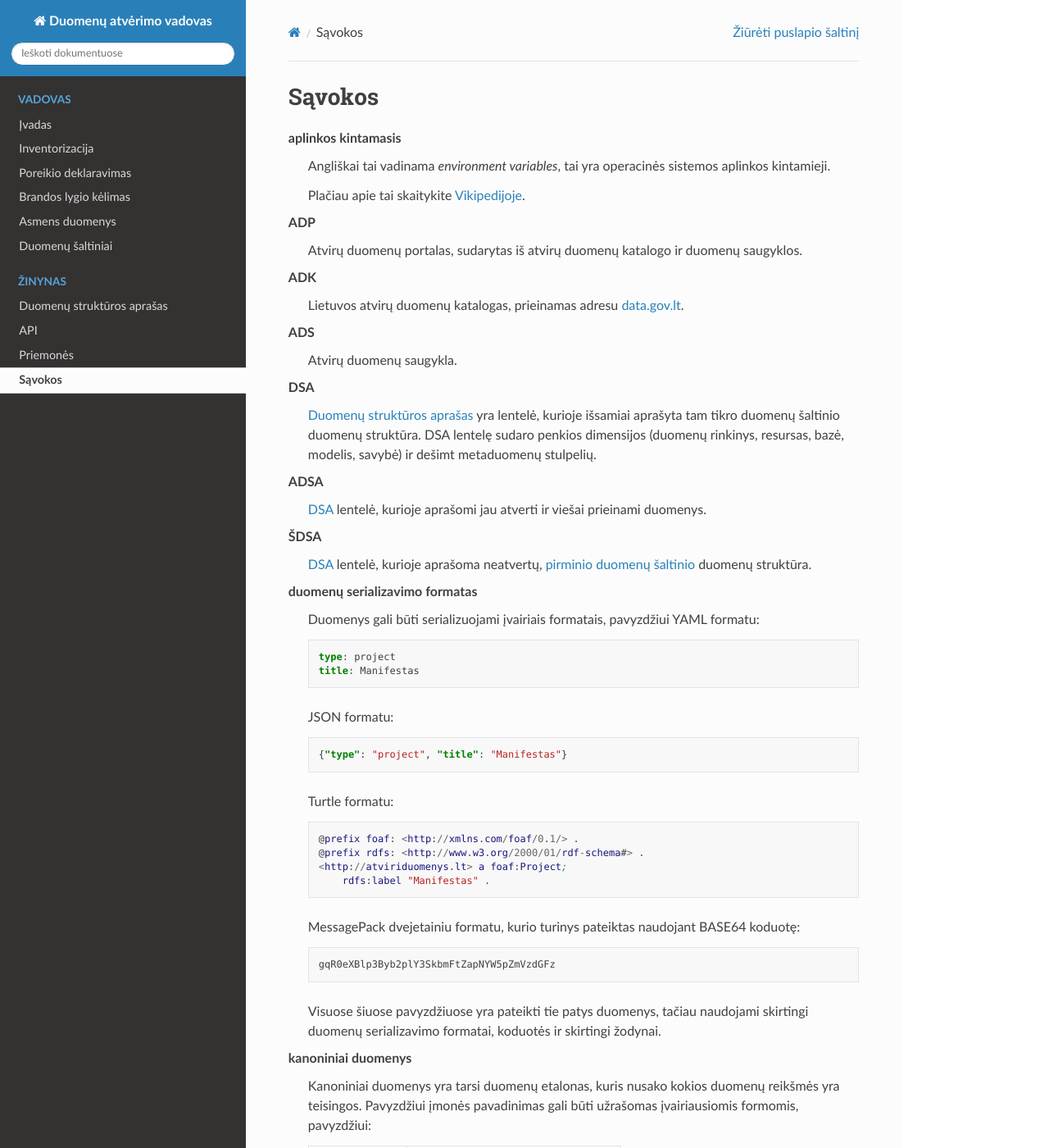
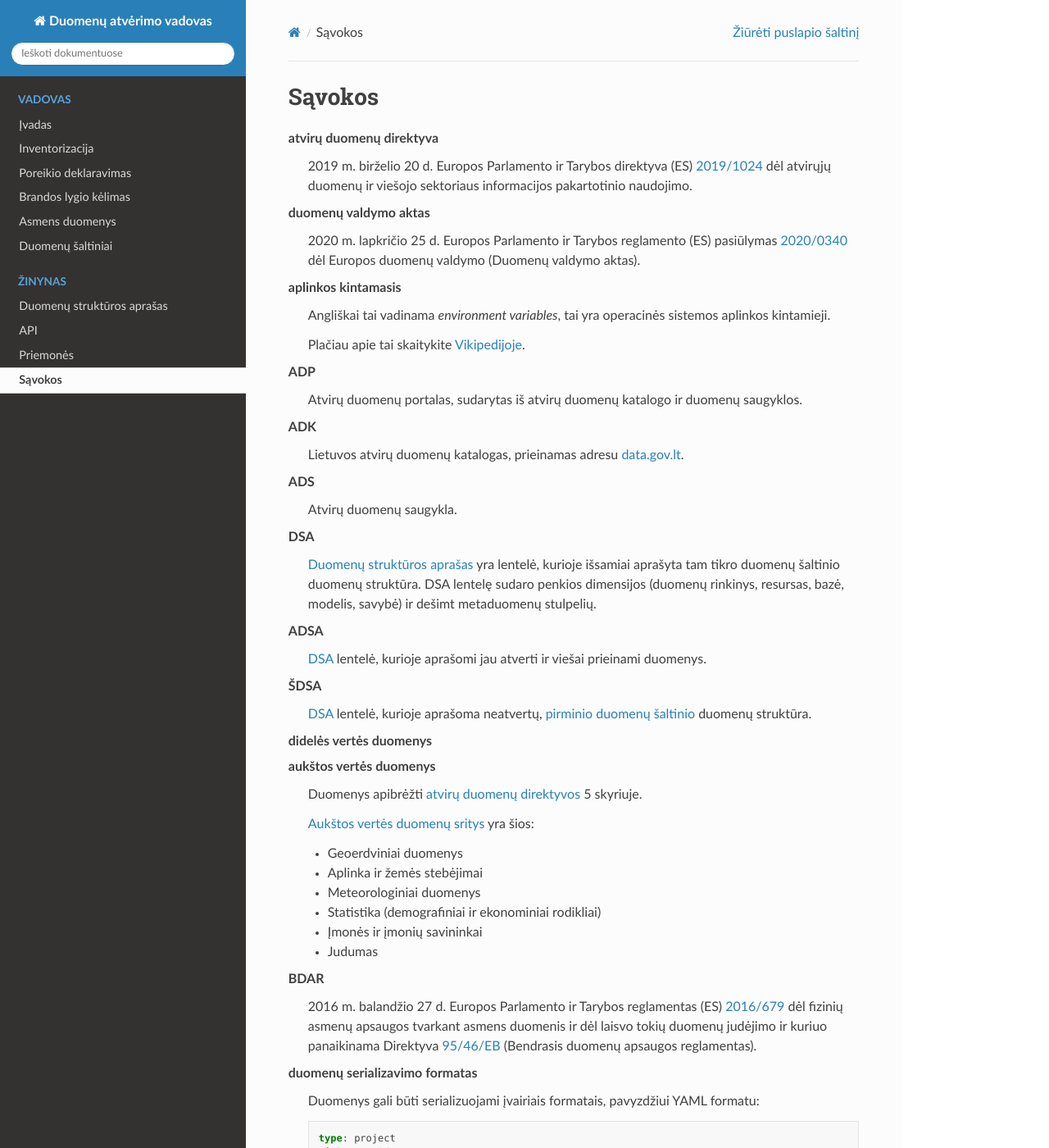
Before and after one commit to atviriduomenys/manifest, a Sphinx documentation site: the page built from docs/savokos.rst, in a window 1280 px wide and 1400 px high. Shown: the whole window at 82% size. Built offline with Sphinx 7.4.7 and the Read the Docs theme 2.0.0, drawn with Linux system fonts in a browser that asks for light colours; pages that are not in the unit, such as notebooks, are missing from menus.

Commit message:
Some links to EU laws

```diff
--- a/docs/savokos.rst
+++ b/docs/savokos.rst
@@ -2,6 +2,20 @@ Sąvokos
 #######
 
 .. glossary::
+
+    atvirų duomenų direktyva
+        2019 m. birželio 20 d. Europos Parlamento ir Tarybos direktyva (ES)
+        `2019/1024`_ dėl atvirųjų duomenų ir viešojo sektoriaus informacijos
+        pakartotinio naudojimo.
+
+        .. _2019/1024: https://eur-lex.europa.eu/legal-content/LT/TXT/?uri=CELEX:32019L1024
+
+    duomenų valdymo aktas
+        2020 m. lapkričio 25 d. Europos Parlamento ir Tarybos reglamento (ES)
+        pasiūlymas `2020/0340`_ dėl Europos duomenų valdymo (Duomenų valdymo
+        aktas).
+
+        .. _2020/0340: https://eur-lex.europa.eu/legal-content/LT/TXT/?uri=CELEX:52020PC0767
 
     aplinkos kintamasis
         Angliškai tai vadinama *environment variables*, tai yra operacinės
@@ -35,6 +49,36 @@ Sąvokos
     ŠDSA
         :term:`DSA` lentelė, kurioje aprašoma neatvertų, :term:`pirminio
         duomenų šaltinio <pirminis duomenų šaltinis>` duomenų struktūra.
+
+    didelės vertės duomenys
+    aukštos vertės duomenys
+        Duomenys apibrėžti :term:`atvirų duomenų direktyvos <atvirų duomenų
+        direktyva>` 5 skyriuje.
+
+        `Aukštos vertės duomenų sritys`__ yra šios:
+
+        .. __: https://eur-lex.europa.eu/legal-content/LT/TXT/?qid=1561563110433&uri=CELEX:32019L1024#d1e32-79-1
+
+        - Geoerdviniai duomenys
+
+        - Aplinka ir žemės stebėjimai
+
+        - Meteorologiniai duomenys
+
+        - Statistika (demografiniai ir ekonominiai rodikliai)
+
+        - Įmonės ir įmonių savininkai
+
+        - Judumas
+
+    BDAR
+        2016 m. balandžio 27 d. Europos Parlamento ir Tarybos reglamentas (ES)
+        `2016/679`_ dėl fizinių asmenų apsaugos tvarkant asmens duomenis ir dėl
+        laisvo tokių duomenų judėjimo ir kuriuo panaikinama Direktyva
+        `95/46/EB`_ (Bendrasis duomenų apsaugos reglamentas).
+
+        .. _2016/679: https://eur-lex.europa.eu/legal-content/LT/TXT/?uri=CELEX:32016R0679
+        .. _95/46/EB: https://eur-lex.europa.eu/legal-content/LT/TXT/?uri=CELEX:31995L0046
 
     duomenų serializavimo formatas
         Duomenys gali būti serializuojami įvairiais formatais, pavyzdžiui YAML
```
Also changed, not shown: docs/asmens-duomenys.rst (+9 -9 lines).
